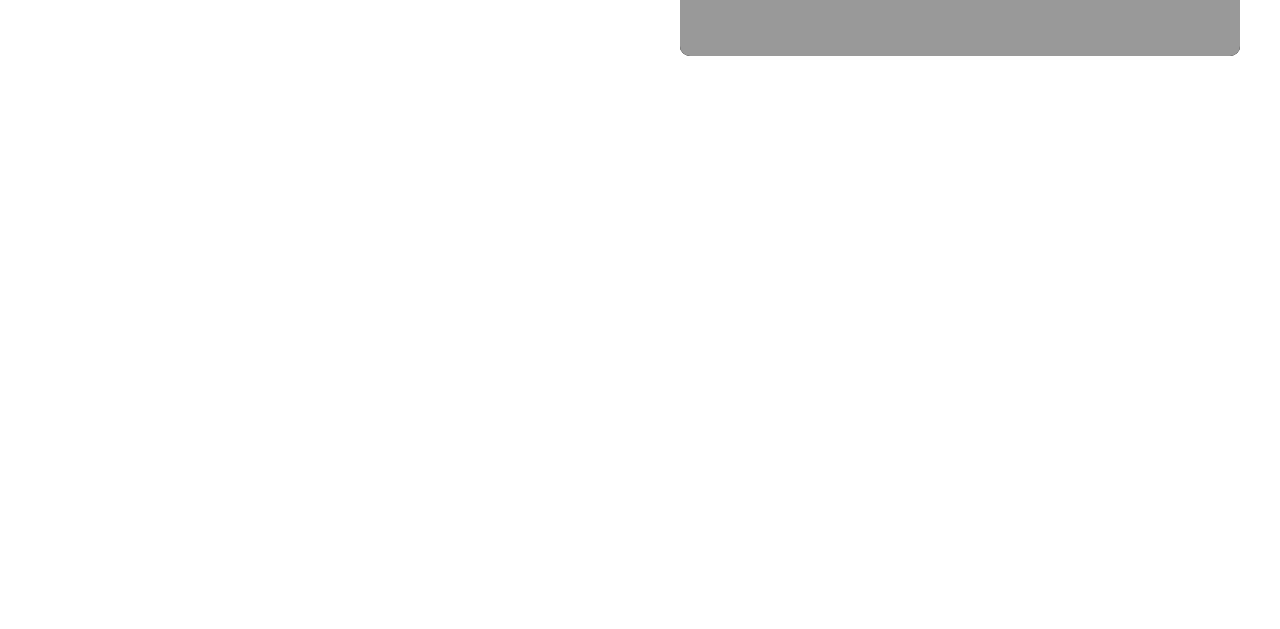
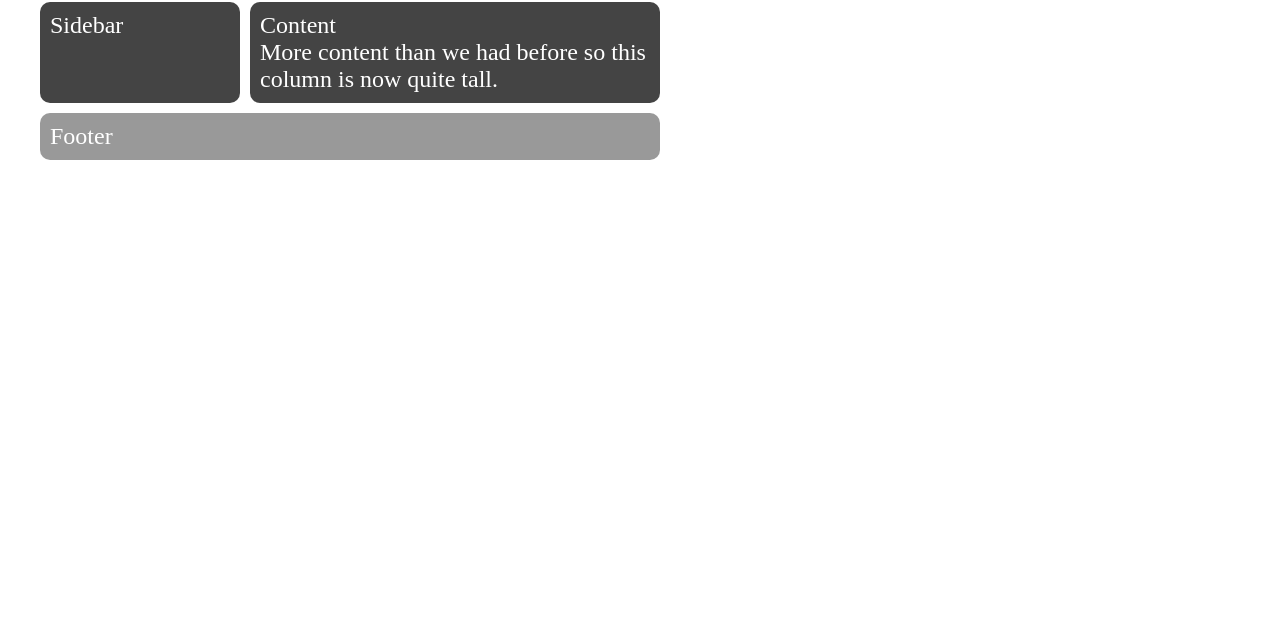
Before and after one commit to Orange-object/UPS-eBike, a plain HTML site: page index.html in a window 1280 px wide. Shown: the part 171-800 px from the top of the page. Drawn offline with Linux system fonts and the light colour scheme.

Commit message:
Update google.css

```diff
--- a/google.css
+++ b/google.css
@@ -23,7 +23,7 @@ body {
         display: grid;
     grid-gap: 10px;
         grid-template-columns: 200px 200px 200px;
-        grid-template-areas:  200px 200px 200px;
+        grid-template-areas:
     "....... header header"
         "sidebar content content"
         "footer  footer  footer";
```
